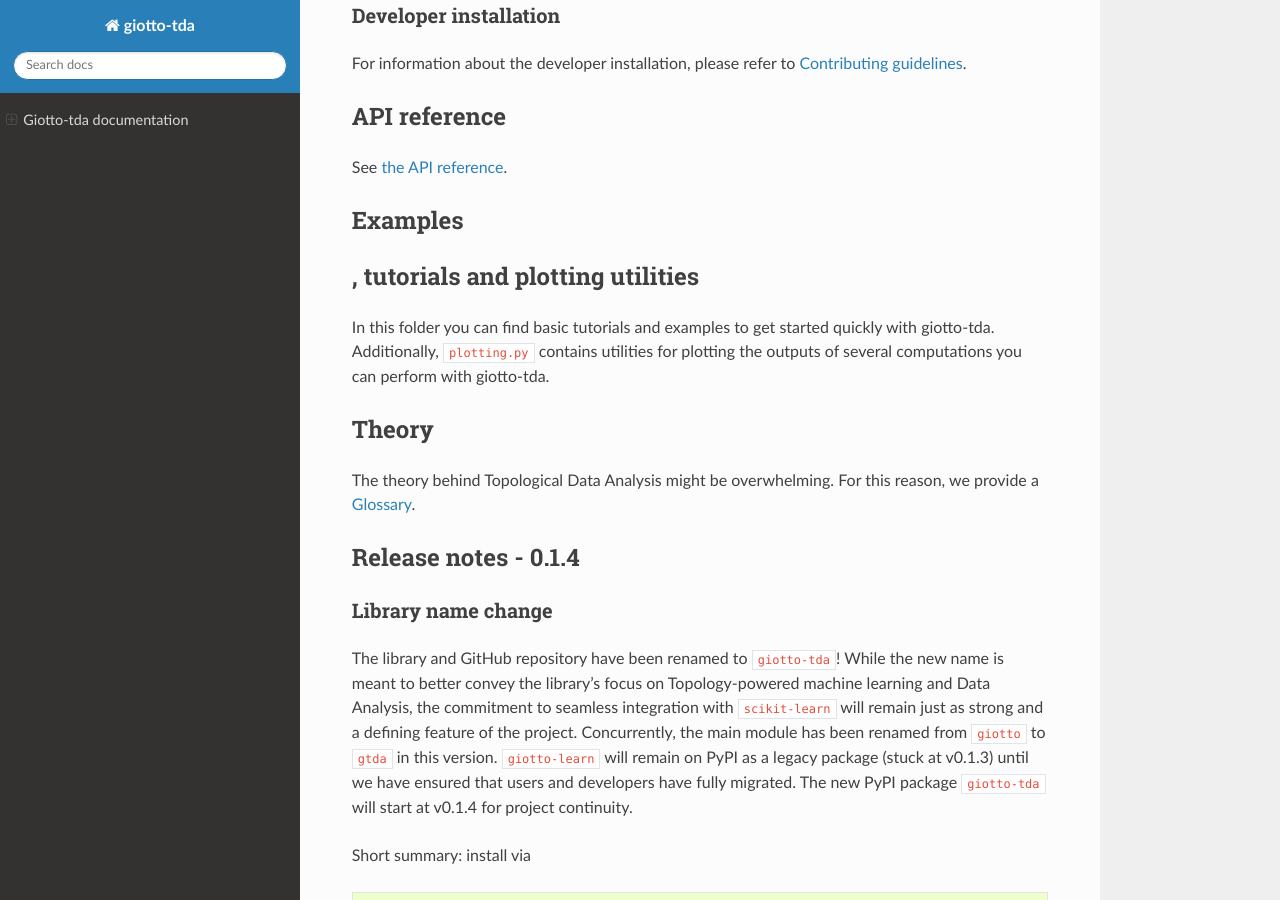
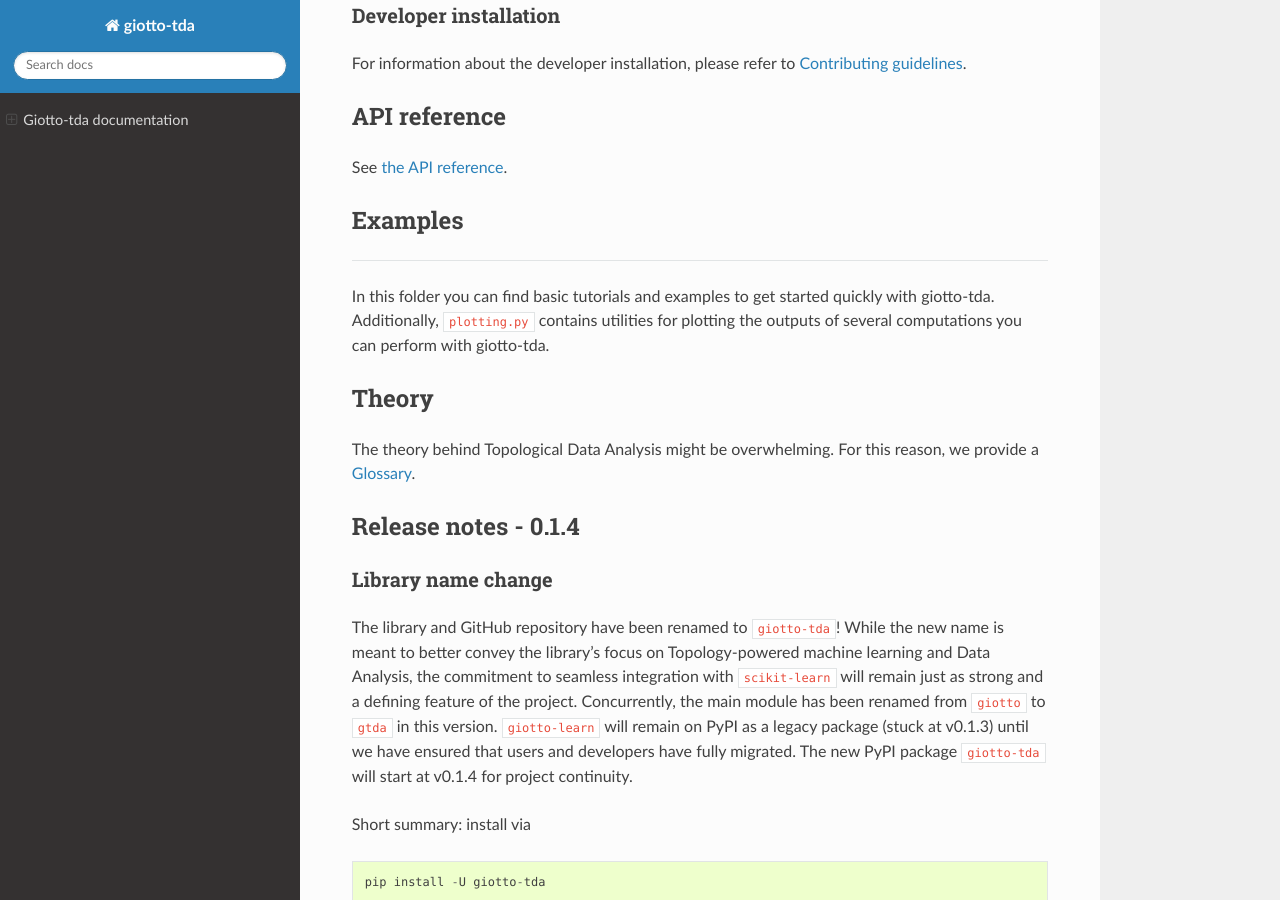
Before and after one commit to giotto-ai/giotto-tda, a Sphinx documentation site: the page built from doc/index.rst, in a window 1280 px wide and 900 px high, scrolled down 2079 px. Built offline with Sphinx 7.4.7 and the Read the Docs theme 2.0.0, drawn with Linux system fonts in a browser that asks for light colours.

Commit message:
Correct the start-after for examples, comment unnecessary ocnfig lines in conf

```diff
--- a/doc/conf.py
+++ b/doc/conf.py
@@ -86,7 +86,7 @@
 
 # this is needed for some reason...
 # see https://github.com/numpy/numpydoc/issues/69
-numpydoc_class_members_toctree = False
+numpydoc_class_members_toctree = True
 
 # For maths, use mathjax by default and svg if NO_MATHJAX env variable is set
 # (useful for viewing the doc offline)
@@ -147,8 +147,8 @@
 html_theme = "sphinx_rtd_theme"
 
 html_theme_options = {
-    'collapse_navigation': True,
-    'sticky_navigation': True
+    'collapse_navigation': False,
+    'sticky_navigation': False
 }
 
 # Add any paths that contain custom static files (such as style sheets) here,
@@ -160,8 +160,8 @@
 #scv_whitelist_branches = ('master', 'w_persistent_image', 'w_cubical', 'w-p-igraph-dep',
 #                          'time_series_tests', 'test_features', 'silhouette')
 #scv_whitelist_tags = ('v0.1a.0', 'v0.1.0', 'v0.1.1', 'v0.1.2')
-scv_whitelist_tags = ('v0.1.4', 'v0.1.3')
-scv_whitelist_branches = ('ghpages', )
+#scv_whitelist_tags = ('v0.1.4', 'v0.1.3')
+#scv_whitelist_branches = ('ghpages', )
 
 rst_epilog = """
 .. |ProjectVersion| replace:: Foo Project, version {versionnum}
--- a/doc/index.rst
+++ b/doc/index.rst
@@ -63,7 +63,7 @@
    Please have a look at :doc:`gallery/index`.
 
 .. include:: notebooks/notebooks_readme.rst
-   :start-after: Examples
+   :start-after: Examples, tutorials and plotting utilities
 
 Theory
 ======
```
